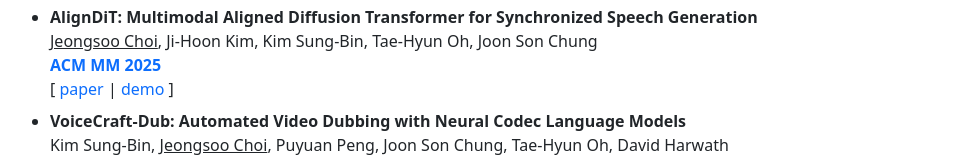
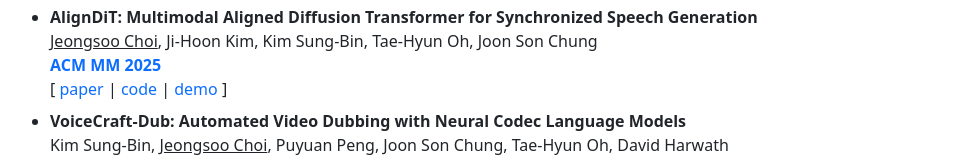
Before and after one commit to choijeongsoo/choijeongsoo.github.io, a plain HTML site: page index.html in a window 1280 px wide. Shown: the part 1146-1307 px from the top of the page, without its empty margins (158-1121 px from the left). Drawn offline with Linux system fonts and the light colour scheme.

Commit message:
Update index.html

```diff
--- a/index.html
+++ b/index.html
@@ -137,6 +137,8 @@
                             <a href="https://acmmm2025.org"><b>ACM MM 2025</b></a><br />
                             [
                             <a href="https://arxiv.org/abs/2504.20629">paper</a>
+                            |
+                            <a href="https://github.com/kaistmm/AlignDiT">code</a>
                             |
                             <a href="https://mm.kaist.ac.kr/projects/AlignDiT">demo</a>
                             ]
```
